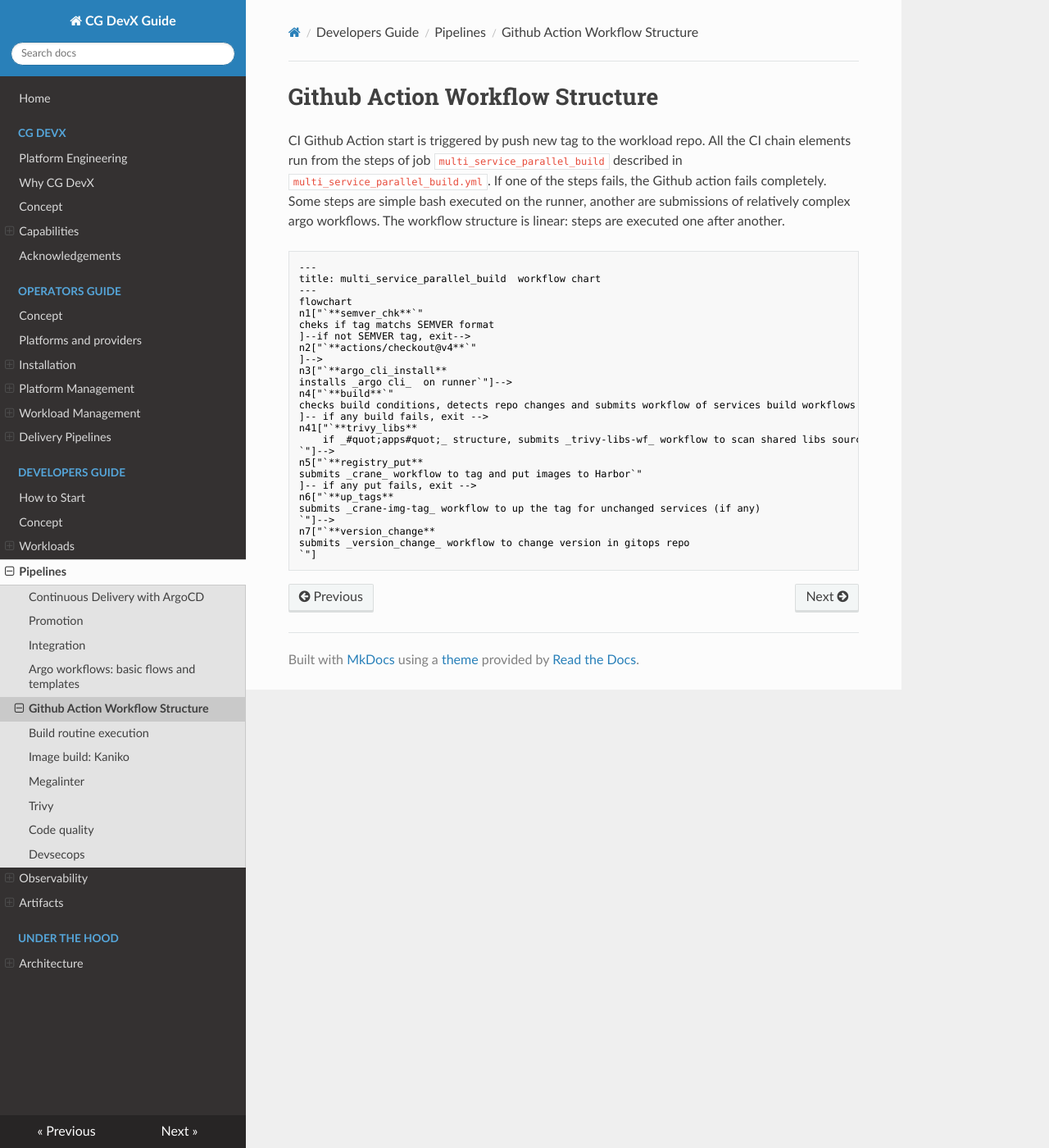
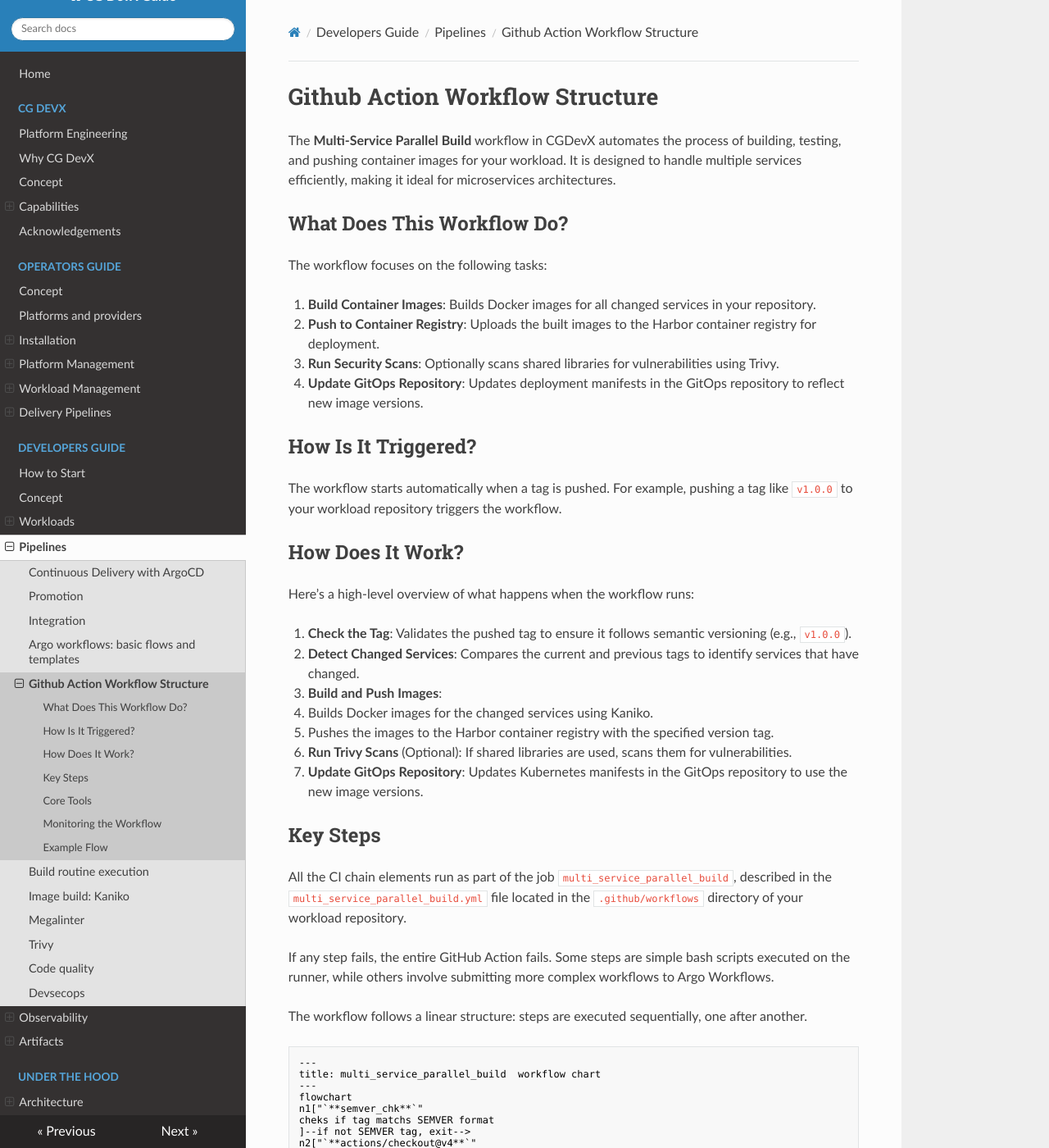
Before and after one commit to CloudGeometry/cg-devx-docs, an MkDocs documentation site: the page built from docs/developers_guide/ci/github_action_workflow.md, in a window 1280 px wide and 1400 px high. Shown: the whole window at 82% size. Built offline with MkDocs 1.6.1, drawn with Linux system fonts in a browser that asks for light colours; nearby versions of some CDN libraries; a script that is not in the unit is left out; some of the changed text lies outside the part shown.

Commit message:
Update github_action_workflow.md

````diff
--- a/docs/developers_guide/ci/github_action_workflow.md
+++ b/docs/developers_guide/ci/github_action_workflow.md
@@ -1,10 +1,39 @@
 # Github Action Workflow Structure
 
-CI Github Action start is triggered by push new tag to the workload repo.
-All the CI chain elements run from the steps of job `multi_service_parallel_build` described
-in `multi_service_parallel_build.yml`. If one of the steps fails, the Github action fails completely. Some steps are
-simple bash executed on the runner, another are submissions of relatively complex argo workflows. The workflow structure
-is linear:  steps are executed one after another.
+The **Multi-Service Parallel Build** workflow in CGDevX automates the process of building, testing, and pushing container images for your workload. It is designed to handle multiple services efficiently, making it ideal for microservices architectures.
+
+## What Does This Workflow Do?
+
+The workflow focuses on the following tasks:
+
+1. **Build Container Images**: Builds Docker images for all changed services in your repository.
+2. **Push to Container Registry**: Uploads the built images to the Harbor container registry for deployment.
+3. **Run Security Scans**: Optionally scans shared libraries for vulnerabilities using Trivy.
+4. **Update GitOps Repository**: Updates deployment manifests in the GitOps repository to reflect new image versions.
+
+## How Is It Triggered?
+
+The workflow starts automatically when a tag is pushed. For example, pushing a tag like `v1.0.0` to your workload repository triggers the workflow.
+
+## How Does It Work?
+
+Here’s a high-level overview of what happens when the workflow runs:
+
+1. **Check the Tag**: Validates the pushed tag to ensure it follows semantic versioning (e.g., `v1.0.0`).
+2. **Detect Changed Services**: Compares the current and previous tags to identify services that have changed.
+3. **Build and Push Images**:
+   - Builds Docker images for the changed services using Kaniko.
+   - Pushes the images to the Harbor container registry with the specified version tag.
+4. **Run Trivy Scans** (Optional): If shared libraries are used, scans them for vulnerabilities.
+5. **Update GitOps Repository**: Updates Kubernetes manifests in the GitOps repository to use the new image versions.
+
+## Key Steps
+
+All the CI chain elements run as part of the job `multi_service_parallel_build`, described in the `multi_service_parallel_build.yml` file located in the `.github/workflows` directory of your workload repository.
+
+If any step fails, the entire GitHub Action fails. Some steps are simple bash scripts executed on the runner, while others involve submitting more complex workflows to Argo Workflows.
+
+The workflow follows a linear structure: steps are executed sequentially, one after another.
 
 ```mermaid
 ---
@@ -34,3 +63,23 @@ n7["`**version_change**
 submits _version_change_ workflow to change version in gitops repo
 `"]
 ```
+
+## Core Tools
+
+- **Kaniko**: Used for building container images directly in the CI environment without requiring a local Docker daemon. Learn more [here](https://cloudgeometry.github.io/cg-devx-docs/developers_guide/ci/kaniko_build/).
+- **Trivy**: A security scanner that detects vulnerabilities in shared libraries (if applicable). Learn more [here](https://cloudgeometry.github.io/cg-devx-docs/developers_guide/ci/trivy/).
+- **Harbor**: A container image registry where built images are stored for deployment. Learn more [here](https://cloudgeometry.github.io/cg-devx-docs/developers_guide/artifacts/registry/).
+
+## Monitoring the Workflow
+
+You can monitor the status of builds and workflows:
+
+1. **GitHub Actions UI**: Provides logs for each step in the workflow.
+2. **Argo Workflows Dashboard**: Displays the status of submitted workflows and provides detailed logs.
+
+## Example Flow
+
+1. A developer pushes the tag `1.0.0` to the repository.
+2. The workflow detects changes in `wl-service-name/src/` directory.
+3. Docker image for `wl-service-name:1.0.0` is built and pushed to the registry.
+4. The GitOps repository `version.yaml` manifest is updated to reference the new image version.
````
